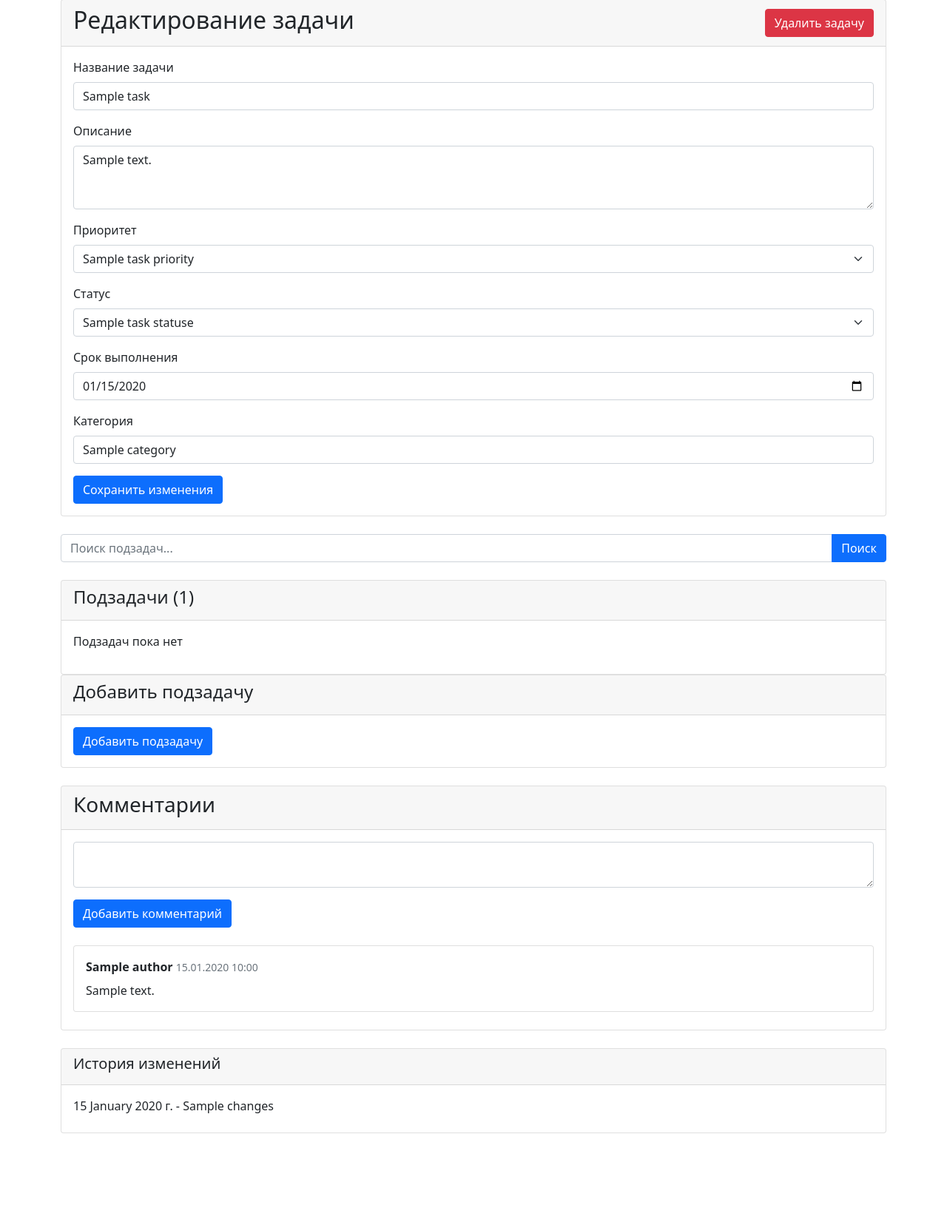
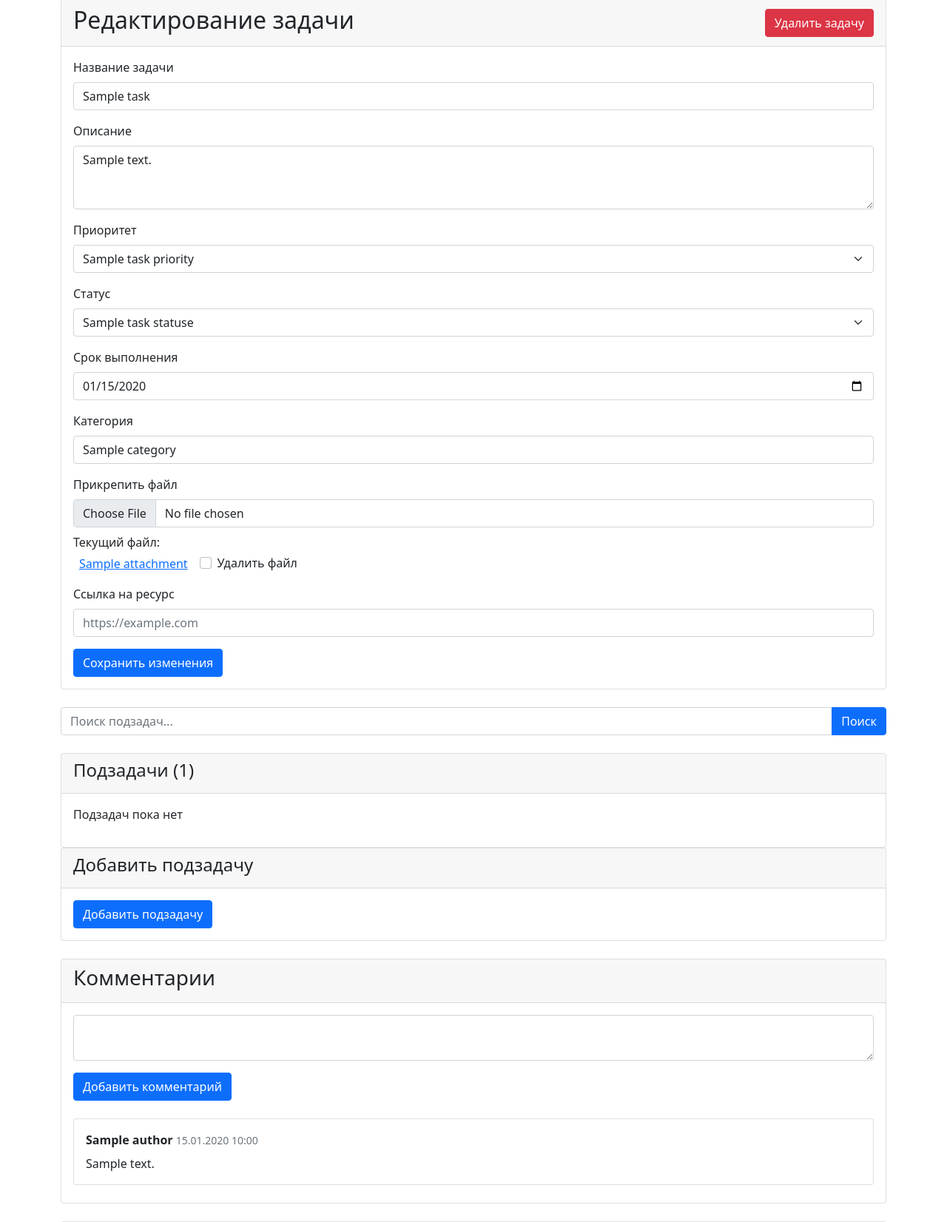
Before and after one commit to DarKylX/TaskManager, a Django app: template TaskManager/todolist/templates/dashboard/task_detail.html in a window 1280 px wide. Shown: the part 25-1677 px from the top of the page at 74% size. Before the commit the page ends 1557 px from the top, so only its background shows below. Run offline with Django 5.2, Linux system fonts and the light colour scheme; the template is opened without the code that fills it: most values are stand-ins (such as "Sample title", 1, 10 or a date in 2020); parts of the project's set-up code (start-up, migrations or seed data) failed here and were passed over; some libraries are stand-ins or nearby versions.

```diff
--- a/TaskManager/todolist/templates/dashboard/task_detail.html
+++ b/TaskManager/todolist/templates/dashboard/task_detail.html
@@ -1,4 +1,5 @@
 {% extends 'base.html' %}
+{% load custom_filters %}
 
 {% block content %}
 <!--<div class="container mt-4">-->
@@ -23,7 +24,7 @@
                 </form>
             </div>
             <div class="card-body">
-                <form action="{% url 'update_task' task.id %}" method="POST">
+                <form action="{% url 'update_task' task.id %}" method="POST" enctype="multipart/form-data">
                     {% csrf_token %}
                     <div class="mb-3">
                         <label for="name" class="form-label">Название задачи</label>
@@ -67,8 +68,33 @@
                         <label for="edit_task_category" class="form-label">Категория</label>
                         <input type="text" class="form-control" id="edit_task_category" name="category"
                                value="{{ task.category }}" maxlength="100" required>
+                    </div><div class="mb-3">
+                <label for="attachment" class="form-label">Прикрепить файл</label>
+                <input type="file" class="form-control" id="attachment" name="attachment">
+                {% if task.attachment %}
+                    <div class="mt-2">
+                        <p class="mb-1">Текущий файл:</p>
+                        <div class="d-flex align-items-center">
+                            <i class="fas fa-file me-2"></i>
+                            <a href="{{ task.attachment.url }}" target="_blank">{{ task.attachment.name }}</a>
+                            <div class="form-check ms-3">
+                                <input class="form-check-input" type="checkbox" id="remove_attachment" name="remove_attachment">
+                                <label class="form-check-label" for="remove_attachment">
+                                    Удалить файл
+                                </label>
+                            </div>
+                        </div>
                     </div>
+                {% endif %}
+            </div>
 
+            <!-- Добавляем поле для ссылки -->
+            <div class="mb-3">
+                <label for="reference_link" class="form-label">Ссылка на ресурс</label>
+                <input type="url" class="form-control" id="reference_link" name="reference_link"
+                       value="{{ task.reference_link|default:'' }}"
+                       placeholder="https://example.com">
+            </div>
                     <button type="submit" class="btn btn-primary">Сохранить изменения</button>
                 </form>
             </div>
```
